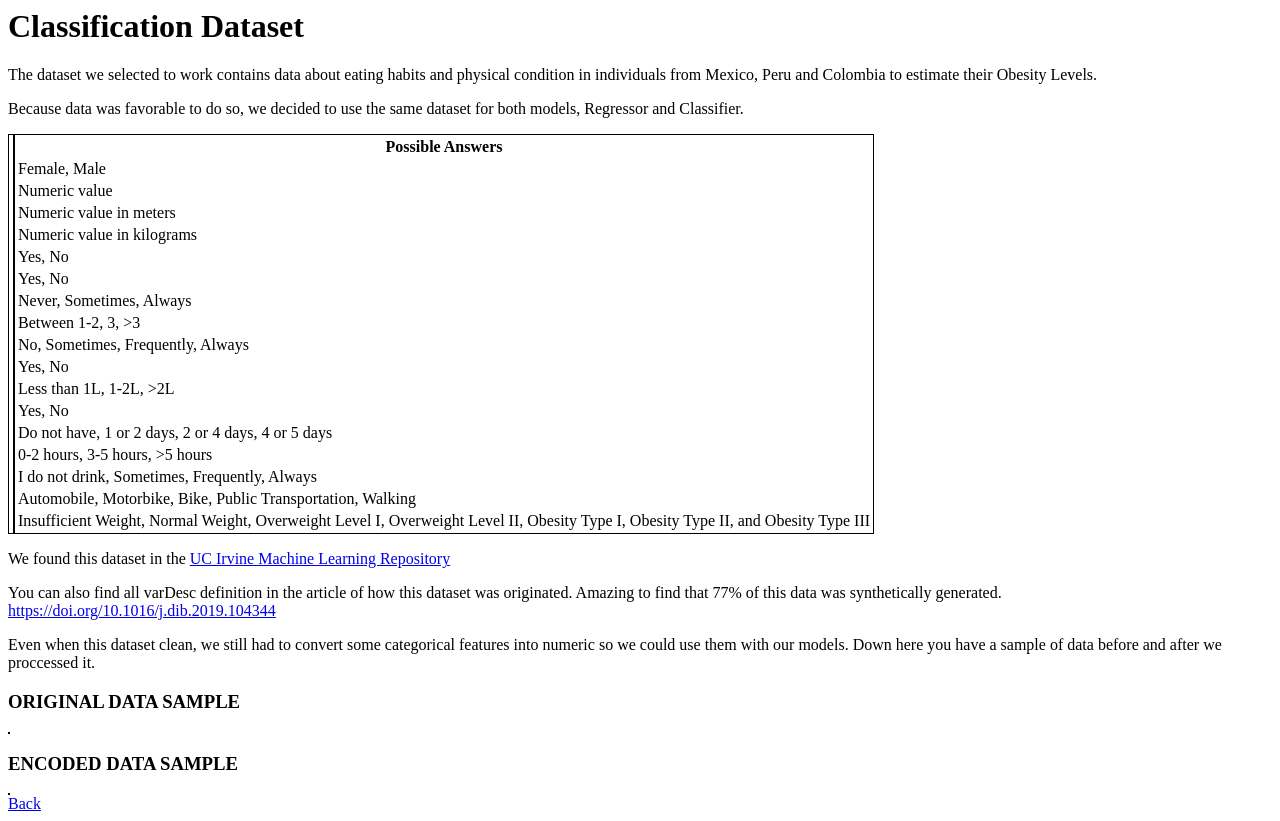
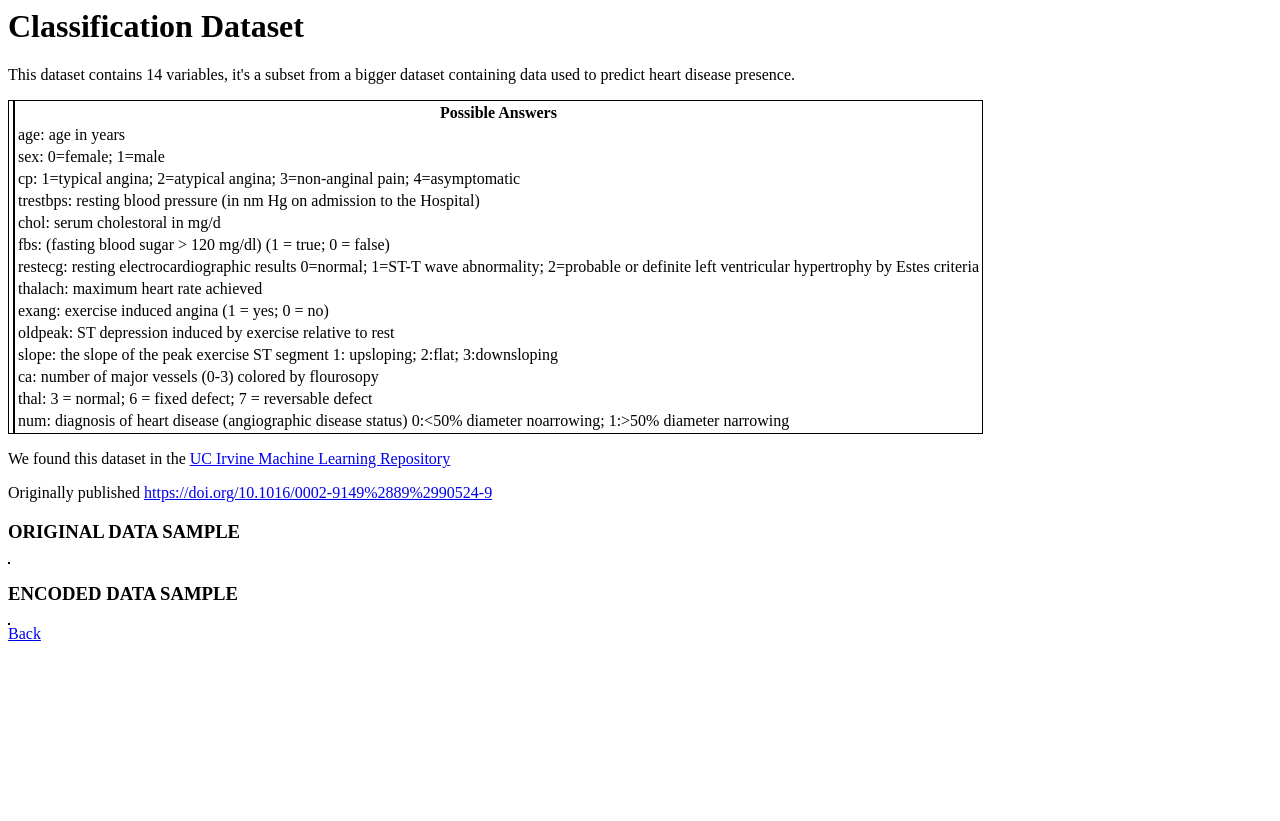
Before and after one commit to Machine-Learning-Team7/course-labs, a Flask app: template final_project/webserver/templates/data_class.html in a window 1280 px wide. After the commit the page ends 641 px from the top, so only its background shows below. Run offline with Flask 3, Linux system fonts and the light colour scheme; the template is opened without the code that fills it, so the values that code supplies are empty; parts of the project's set-up code (start-up, migrations or seed data) failed here and were passed over.

Commit message:
models ready

```diff
--- a/final_project/webserver/server.py
+++ b/final_project/webserver/server.py
@@ -4,12 +4,21 @@ from pathlib import Path
 import pandas as pd
 from ucimlrepo import fetch_ucirepo
 import pandas as pd
-raw=pd.DataFrame
+craw=pd.DataFrame
+rraw=pd.DataFrame
+
 obesity = fetch_ucirepo(id=544)
-features=obesity.data.features
-target=obesity.data.targets
-raw=pd.concat([features,target],axis=1)
-varDesc=obesity.variables
+# rfeatures=obesity.data.features
+# rtarget=obesity.data.targets
+# rraw=pd.concat([rfeatures,rtarget],axis=1)
+rraw=obesity.data.original
+rvarDesc=obesity.variables
+
+heartDisease = fetch_ucirepo(id=45)
+cfeatures=heartDisease.data.features
+ctarget=heartDisease.data.targets
+craw=pd.concat([cfeatures,ctarget],axis=1)
+cvarDesc=heartDisease.variables
 
 app=Flask(__name__)
 
@@ -34,19 +43,19 @@ def classifier():
 @app.route("/data/<model>")
 def data(model):
         if(model=='regression'):
-                con=sqlite3.connect('./final_project/database/obesity.db')
+                con=sqlite3.connect('./final_project/database/models.db')
                 cur1=con.cursor();cur2=con.cursor()
-                sample=raw.sample(5)
+                sample=rraw.sample(5)
                 # raw=cur1.execute("select * from rawData order by random() limit 5")
-                clean=cur2.execute("select * from cleanedData order by random() limit 5")
-                return render_template('data_reg.html',raw=sample,clean=clean,varDesc=varDesc)
+                clean=cur2.execute("select * from reg_clean_data order by random() limit 5")
+                return render_template('data_reg.html',raw=sample,clean=clean,varDesc=rvarDesc)
         if(model=='classification'):
-                con=sqlite3.connect('./final_project/database/obesity.db')
+                con=sqlite3.connect('./final_project/database/models.db')
                 cur1=con.cursor();cur2=con.cursor()
-                sample=raw.sample(5)
+                sample=craw.sample(5)
                 # raw=cur1.execute("select * from rawData order by random() limit 5")
-                clean=cur2.execute("select * from cleanedData order by random() limit 5")
-                return render_template('data_class.html',raw=sample,clean=clean,varDesc=varDesc)
+                clean=cur2.execute("select * from class_clean_data order by random() limit 5")
+                return render_template('data_class.html',raw=sample,clean=clean,varDesc=cvarDesc)
 
 if __name__=="__main__":
         app.run(debug=True)
--- a/final_project/webserver/templates/data_class.html
+++ b/final_project/webserver/templates/data_class.html
@@ -9,9 +9,7 @@
         <div>
             <h1>Classification Dataset</h1>
             <div>
-                <p>The dataset we selected to work contains data about eating habits and physical condition in individuals from
-                Mexico, Peru and Colombia to estimate their Obesity Levels.</p>
-                <p>Because data was favorable to do so, we decided to use the same dataset for both models, Regressor and Classifier.</p>
+                <p>This dataset contains 14 variables, it's a subset from a bigger dataset containing data used to predict heart disease presence.</p>
                 <div style="display:flex;">
                     <table style="border:1px solid">
                         <thead>
@@ -37,37 +35,31 @@
                         </tbody>
                     </table>
                     <table style="border:1px solid"><thead><tr><th>Possible Answers</th></tr></thead>
-                        <tbody><tr><td>Female, Male</td> </tr>
-                         <tr><td>Numeric value</td></tr>
-                         <tr><td>Numeric value in meters</td> </tr>
-                         <tr><td>Numeric value in kilograms</td> </tr>
-                         <tr><td>Yes, No</td> </tr>
-                         <tr><td>Yes, No</td> </tr>
-                         <tr><td>Never, Sometimes, Always</td> </tr>
-                         <tr><td>Between 1-2, 3, >3</td> </tr>
-                         <tr><td>No, Sometimes, Frequently, Always</td> </tr>
-                         <tr><td>Yes, No</td> </tr>
-                         <tr><td>Less than 1L, 1-2L, >2L</td> </tr>
-                         <tr><td>Yes, No</td> </tr>
-                         <tr><td>Do not have, 1 or 2 days, 2 or 4 days, 4 or 5 days</td> </tr>
-                         <tr><td>0-2 hours, 3-5 hours, >5 hours</td> </tr>
-                         <tr><td>I do not drink, Sometimes, Frequently, Always</td> </tr>
-                         <tr><td>Automobile, Motorbike, Bike, Public Transportation, Walking</td> </tr>
-                         <tr><td>Insufficient Weight, Normal Weight, Overweight Level I, Overweight Level II, Obesity Type I, Obesity Type II, and Obesity Type III</td></tr>
+                        <tbody><tr><td>age: age in years</td> </tr>
+                         <tr><td>sex: 0=female; 1=male</td></tr>
+                         <tr><td>cp: 1=typical angina; 2=atypical angina; 3=non-anginal pain; 4=asymptomatic</td> </tr>
+                         <tr><td>trestbps: resting blood pressure (in nm Hg on admission to the Hospital)</td> </tr>
+                         <tr><td>chol: serum cholestoral in mg/d</td> </tr>
+                         <tr><td>fbs: (fasting blood sugar > 120 mg/dl)  (1 = true; 0 = false)</td> </tr>
+                         <tr><td>restecg: resting electrocardiographic results 0=normal; 1=ST-T wave abnormality; 2=probable or definite left ventricular hypertrophy by Estes criteria</td> </tr>
+                         <tr><td>thalach: maximum heart rate achieved</td> </tr>
+                         <tr><td>exang: exercise induced angina (1 = yes; 0 = no)</td> </tr>
+                         <tr><td>oldpeak: ST depression induced by exercise relative to rest</td> </tr>
+                         <tr><td>slope: the slope of the peak exercise ST segment 1: upsloping; 2:flat; 3:downsloping</td> </tr>
+                         <tr><td>ca: number of major vessels (0-3) colored by flourosopy</td> </tr>
+                         <tr><td>thal: 3 = normal; 6 = fixed defect; 7 = reversable defect</td> </tr>
+                         <tr><td>num: diagnosis of heart disease (angiographic disease status) 0:<50% diameter noarrowing; 1:>50% diameter narrowing</50></td> </tr>
                         </tbody>
                     </table>
                 </div>
 
                 <p>We found this dataset in the
-                    <a href="https://archive.ics.uci.edu/dataset/544/estimation+of+obesity+levels+based+on+eating+habits+and+physical+condition" target="_blank">
+                    <a href="https://archive.ics.uci.edu/dataset/45/heart+disease" target="_blank">
                         UC Irvine Machine Learning Repository
                     </a></p>
-                    <p>You can also find all varDesc definition in the article of how this dataset was originated. Amazing to find that
-                        77% of this data was synthetically generated. <a href="https://doi.org/10.1016/j.dib.2019.104344" target="_blank">https://doi.org/10.1016/j.dib.2019.104344</a>
+                    <p>Originally published <a href="https://doi.org/10.1016/0002-9149%2889%2990524-9" target="_blank">https://doi.org/10.1016/0002-9149%2889%2990524-9</a>
                     </p>
 
-                    Even when this dataset clean, we still had to convert some categorical features into numeric so we could use them with
-                    our models. Down here you have a sample of data before and after we proccessed it.
             </div>
             <div>
                 <h3>ORIGINAL DATA SAMPLE</h3>
--- a/final_project/webserver/templates/data_reg.html
+++ b/final_project/webserver/templates/data_reg.html
@@ -11,7 +11,6 @@
             <div>
                 <p>The dataset we selected to work contains data about eating habits and physical condition in individuals from
                 Mexico, Peru and Colombia to estimate their Obesity Levels.</p>
-                <p>Because data was favorable to do so, we decided to use the same dataset for both models, Regressor and Classifier.</p>
                 <div style="display:flex;">
                     <table style="border:1px solid">
                         <thead>
@@ -62,7 +61,7 @@
                     <a href="https://archive.ics.uci.edu/dataset/544/estimation+of+obesity+levels+based+on+eating+habits+and+physical+condition" target="_blank">
                         UC Irvine Machine Learning Repository
                     </a></p>
-                    <p>You can also find all varDesc definition in the article of how this dataset was originated. Amazing to find that
+                    <p>You can also find the original article of how this dataset was originated. Amazing to find that
                         77% of this data was synthetically generated. <a href="https://doi.org/10.1016/j.dib.2019.104344" target="_blank">https://doi.org/10.1016/j.dib.2019.104344</a>
                     </p>
 
```
Also changed, not shown: final_project/dataprocessing/myFunc.py (added, +139 -0 lines), final_project/database/models.db (added), final_project/database/obesity.db, 7 other files.
